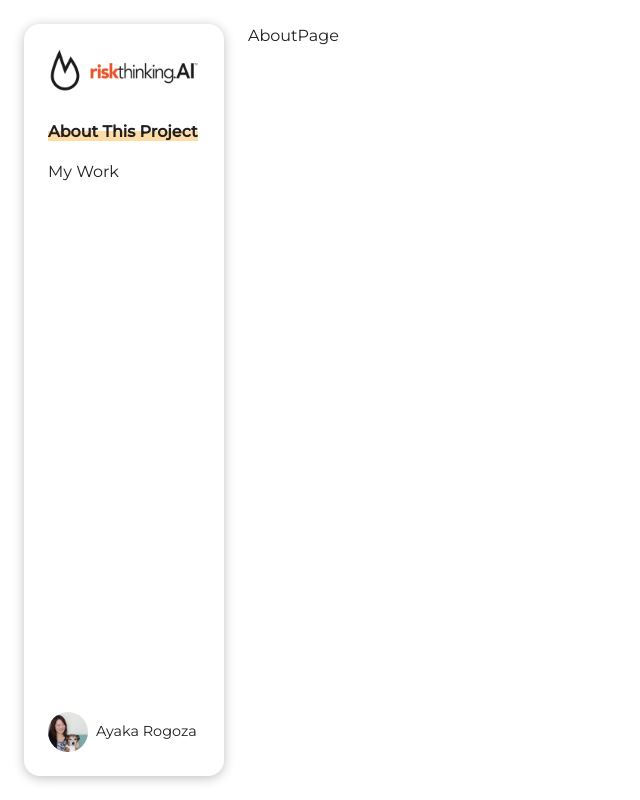
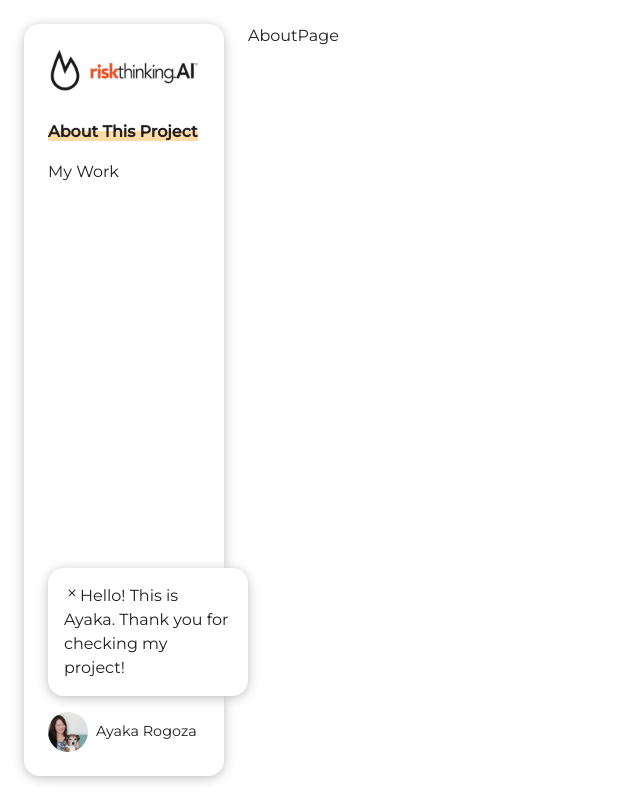
Before and after one commit to ayakar/next-visualization, a Next.js app: page /about in a window 1280 px wide. Both pictures are taken after a click on the button "Ayaka Rogoza". Shown: the whole page, without its empty margins (0-640 px from the left). Built offline with nearby package versions, Linux system fonts and the light colour scheme.

Commit message:
add some code for side bar

```diff
--- a/app/components/SideBar/SideBar.tsx
+++ b/app/components/SideBar/SideBar.tsx
@@ -1,12 +1,14 @@
 'use client';
-import React from 'react';
+import React, { useState } from 'react';
 import Link from 'next/link';
 import Image from 'next/image';
 import { usePathname } from 'next/navigation';
+import SideBarPopup from './SideBarPopup';
 const SideBar = () => {
     const pathname = usePathname();
+    const [showPopup, setShowPopup] = useState(false);
     return (
-        <aside className="w-sidebar py-6 sticky top-0 h-screen">
+        <aside className="w-sidebar py-6 sticky top-0 h-screen ">
             <div className="flex flex-col gap-4 shadow  p-6 h-full rounded">
                 <Image
                     src="/assets/Riskthinking-logo.png"
@@ -23,9 +25,12 @@ const SideBar = () => {
                 <Link href="/">
                     <span className={pathname === '/' ? 'sidebar-link__active' : ''}>My Work</span>
                 </Link>
+                <div className="relative mt-auto ">
                     <button
-                    onClick={() => {}} // TODO add content to this
-                    className="mt-auto flex items-center gap-2 text-sm"
+                        onClick={() => {
+                            setShowPopup(true);
+                        }} // TODO add content to this
+                        className="flex items-center gap-2 text-sm"
                     >
                         <Image
                             className="rounded-full "
@@ -36,6 +41,8 @@ const SideBar = () => {
                         />
                         Ayaka Rogoza
                     </button>
+                    {showPopup && <SideBarPopup closeHandler={() => setShowPopup(false)} />}
+                </div>
             </div>
         </aside>
     );
--- /dev/null
+++ b/app/components/SideBar/SideBarPopup.tsx
@@ -0,0 +1,17 @@
+import React, { useEffect, useState } from 'react';
+import { X } from 'react-bootstrap-icons';
+
+const SideBarPopup = ({ closeHandler }) => {
+    useEffect(() => {}, []);
+
+    return (
+        <div className="absolute bg-white shadow p-4 rounded sidebar-popup hidden md:block">
+            <button onClick={closeHandler}>
+                <X />
+            </button>
+            Hello! This is Ayaka. Thank you for checking my project!
+        </div>
+    );
+};
+
+export default SideBarPopup;
--- a/app/globals.css
+++ b/app/globals.css
@@ -42,6 +42,13 @@ select {
     font-weight: 700;
     background: linear-gradient(180deg, rgba(255, 255, 255, 0) 0%, rgba(255, 255, 255, 0) 50%, #fedca5 50%, #fedca5 100%);
 }
+.sidebar-popup {
+    position: absolute;
+    top: 0;
+    left: 0;
+    transform: translateY(calc(-100% - 1rem));
+    width: 200px;
+}
 
 @keyframes rotate {
     100% {
```
Lines whose indentation alone changed are shown as unchanged.
